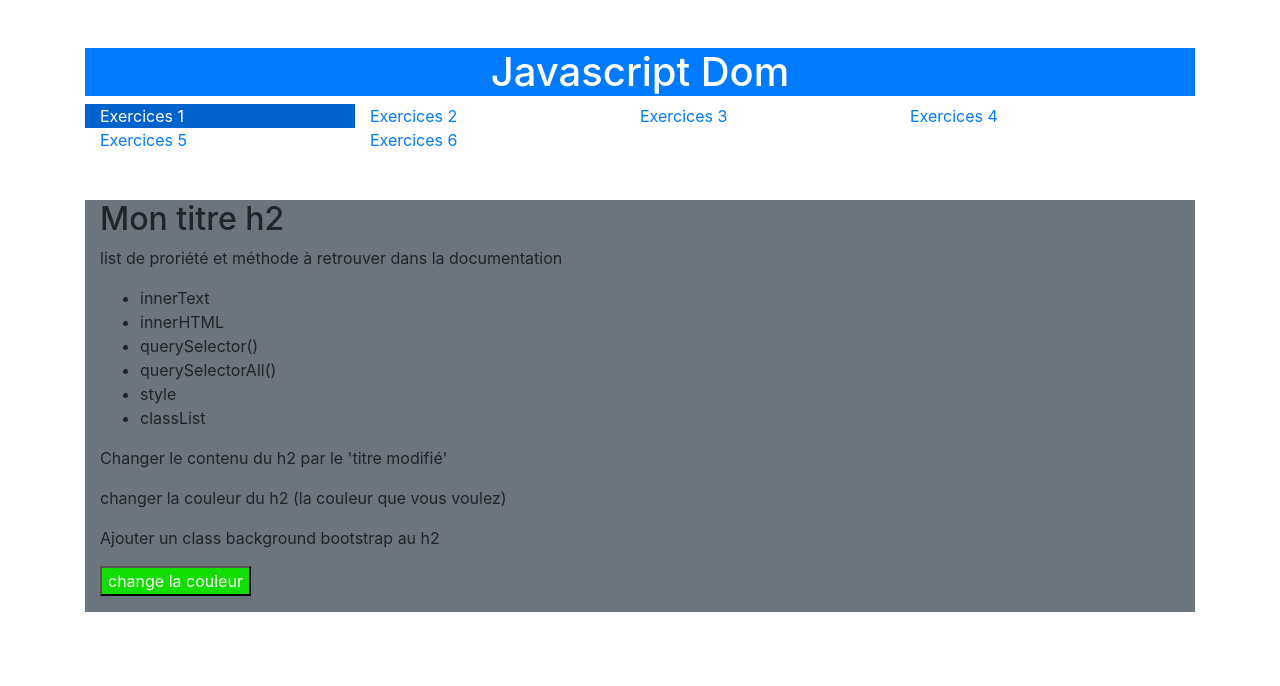
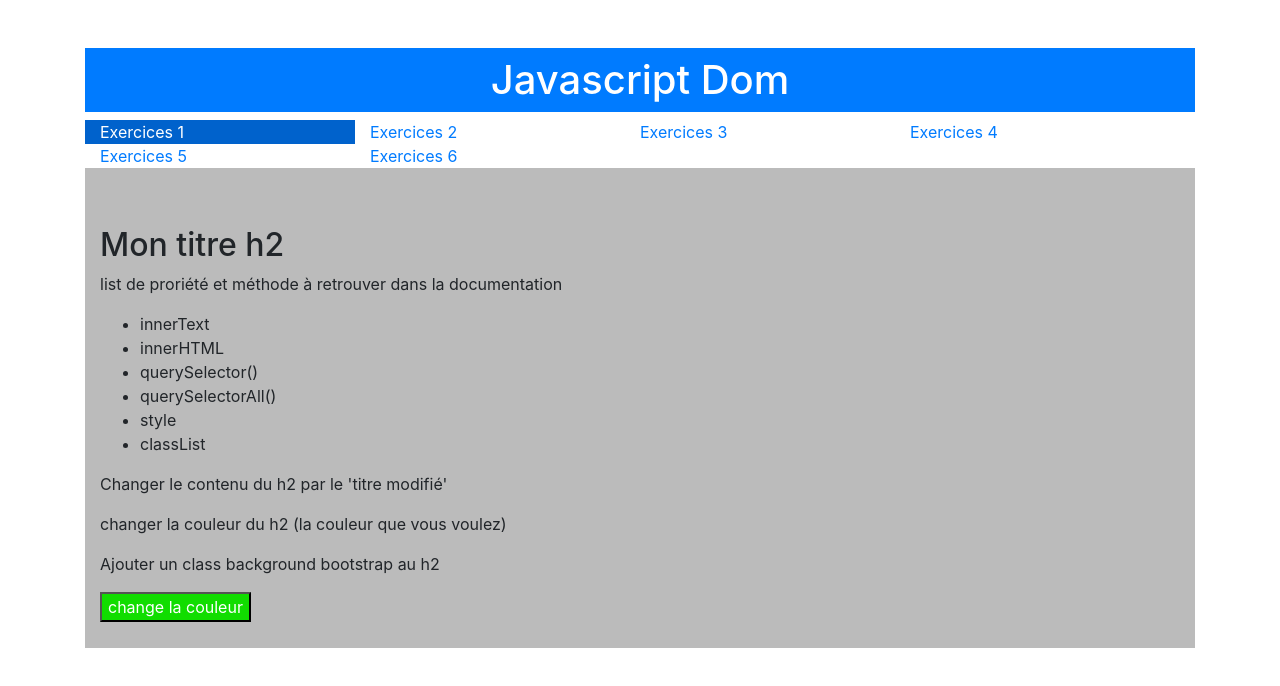
Before and after one commit to nazam1998/Recap-js, a website: page index.html in a window 1280 px wide. Both pictures are taken after a click on the link "Exercices 1". Drawn offline with nearby package versions, Linux system fonts and the light colour scheme.

Commit message:
exo2 done

```diff
--- a/index.html
+++ b/index.html
@@ -8,17 +8,17 @@
     <link rel="stylesheet" href="public/css/style.css">
     <title>Document</title>
 </head>
-<div class="container mt-5">
-    <h1 class="bg-primary text-white text-center">Javascript Dom</h1>
-    <section id="nav" class="row container">
+<div class="container my-5">
+    <h1 class="bg-primary text-white text-center p-2">Javascript Dom</h1>
+    <nav id="nav" class="row container">
         <a href="#" class="col-3 text-primary bg-white">Exercices 1</a>
         <a href="#" class="col-3 text-primary bg-white">Exercices 2</a>
         <a href="#" class="col-3 text-primary bg-white">Exercices 3</a>
         <a href="#" class="col-3 text-primary bg-white">Exercices 4</a>
         <a href="#" class="col-3 text-primary bg-white">Exercices 5</a>
         <a href="#" class="col-3 text-primary bg-white">Exercices 6</a>
-    </section>
-    <section class="exo1 bg-secondary container">
+    </nav>
+    <section class="exo1 container">
         <h2 class="mt-5">Mon titre h2</h2>
         <p>list de proriété et méthode à retrouver dans la documentation</p>
         <ul>
@@ -36,8 +36,10 @@
         <button class="mb-3">change la couleur</button>
     </section>
 
-    <section class="exo2">
-
+    <section class="exo2 container">
+        <div class="">
+            <p>mettre un écouteur d'évènement sur les boutons nav et changer le panel en conséquence.</p>
+        </div>
     </section>
     <section class="exo3">
 
--- a/public/js/main.js
+++ b/public/js/main.js
@@ -1,17 +1,34 @@
 let link = document.querySelectorAll('#nav a');
-link.forEach(e => {
-    e.addEventListener('click', () => {
-        link.forEach(a => {
-            a.classList.replace('text-white', 'text-primary');
-            a.classList.replace('bg-primary', 'bg-white');
+let classe = document.getElementsByTagName('section');
+let panel = []
+for (let i = 0; i < link.length; i++) {
+    panel.push({
+        lien: link[i],
+        exo: classe[i]
+    });
+    if (i != 0) {
+        classe[i].style.display = 'none';
+    }
+}
+let currentPan = panel[0].exo.getAttribute('class');
+panel.forEach(e => {
+    e.lien.addEventListener('click', () => {
+        panel.forEach(a => {
+            a.lien.classList.replace('text-white', 'text-primary');
+            a.lien.classList.replace('bg-primary', 'bg-white');
+            a.exo.style.display = 'none';
         });
-        e.classList.replace('text-primary', 'text-white');
-        e.classList.replace('bg-white', 'bg-primary');
-    })
+
+
+        e.lien.classList.replace('text-primary', 'text-white');
+        e.lien.classList.replace('bg-white', 'bg-primary');
+        e.exo.style.display = 'block';
+        currentPan = e.exo.getAttribute('class');
+    });
 });
 
 
-
+// Exo 2
 
 let titre = document.querySelector('.exo1 h2');
 let button = document.querySelector('.exo1 button');
@@ -19,5 +36,7 @@ let button = document.querySelector('.exo1 button');
 button.addEventListener('click', () => {
     titre.innerHTML = 'titre modifié';
     titre.classList.add('bg-primary');
-    titre.classList.add('text-white');
+    titre.classList.add('text-danger');
 });
+
+// Exo 3
--- a/src/sass/style.sass
+++ b/src/sass/style.sass
@@ -2,6 +2,12 @@
 @import '../../node_modules/@fortawesome/fontawesome-free/css/all.min.css'
 
 .exo1
+    h2
+
     button
         background-color: #11dd00
         color: white
+
+section
+    padding: 10px
+    background-color: #bbbbbb
```
Also changed, not shown: image/1.png (renamed from exemple/1.png), image/2.png (renamed from exemple/2.png), image/3.png (renamed from exemple/3.png), image/4.png (renamed from exemple/4.png), image/5.png (renamed from exemple/5.png), image/6.png (renamed from exemple/6.png), public/css/style.css, 2 other files.
